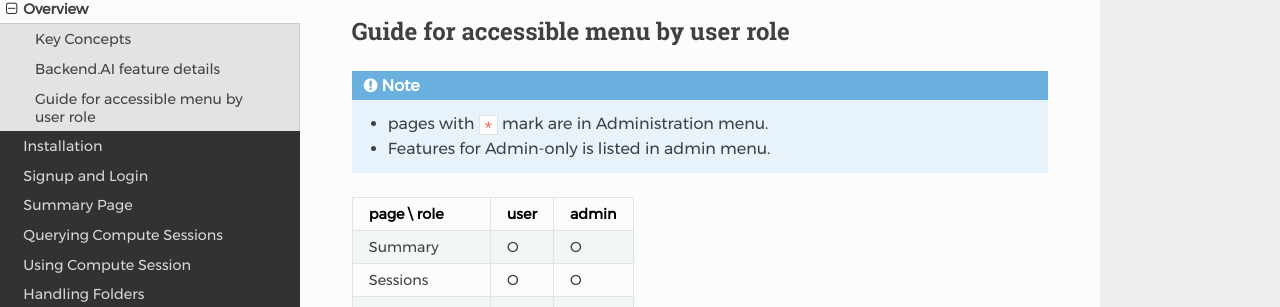
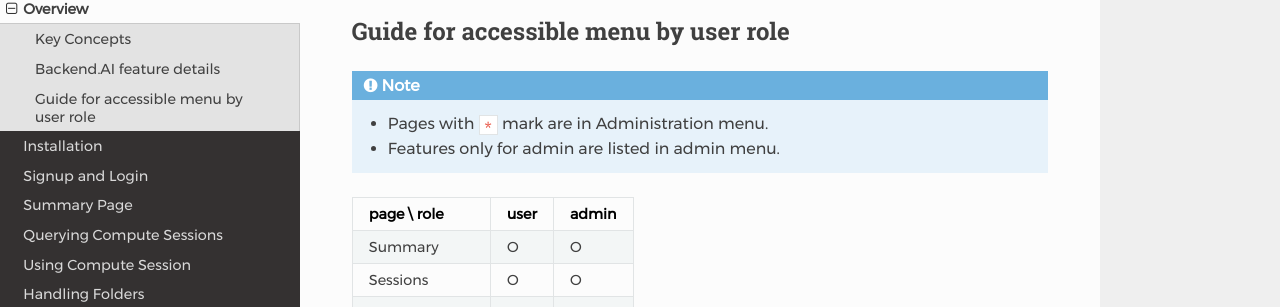
Before and after one commit to lablup/backend.ai-docs-webui, a Sphinx documentation site: the page built from docs/overview/overview.rst, in a window 1280 px wide and 900 px high, scrolled down 3364 px. Shown: the part 216-523 px from the top of the window. Built offline with Sphinx 7.4.7 and the Read the Docs theme 2.0.0, drawn with Linux system fonts in a browser that asks for light colours.

Commit message:
corrected typo

```diff
--- a/docs/overview/overview.rst
+++ b/docs/overview/overview.rst
@@ -169,8 +169,8 @@ Guide for accessible menu by user role
 
 .. note::
 
-   * pages with ``*`` mark are in Administration menu.
-   * Features for Admin-only is listed in :ref:`admin menu <admin-menu>`.
+   * Pages with ``*`` mark are in Administration menu.
+   * Features only for admin are listed in :ref:`admin menu <admin-menu>`.
 
 +----------------+------+-------+
 | page \\ role   | user | admin |
```
